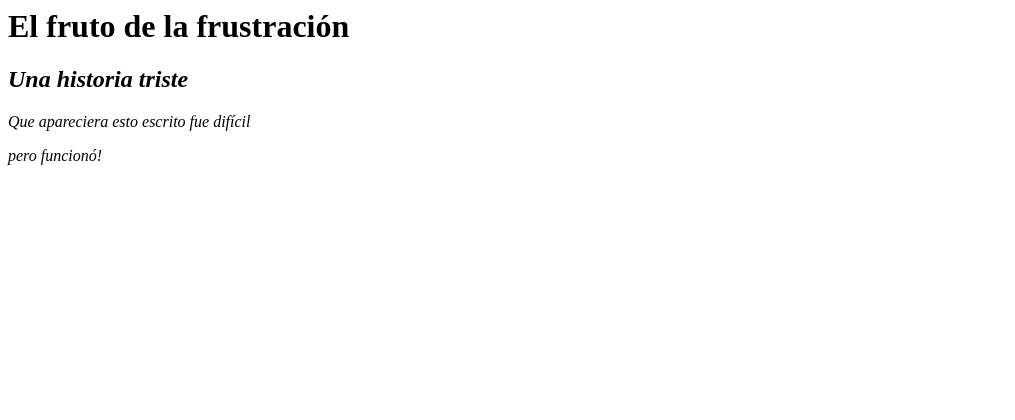
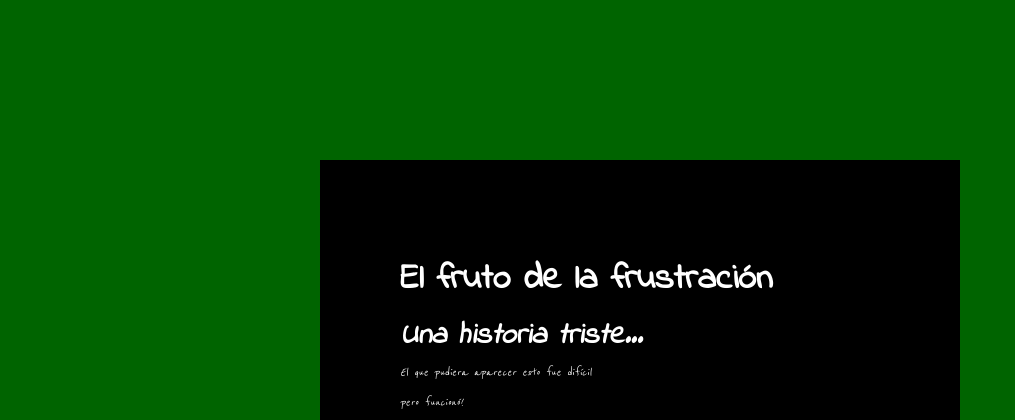
Before and after one commit to Missifu/myfirst, a Django app: page / in a window 1280 px wide. Shown: the top 420 px of the page, without its empty margins (0-1015 px from the left). Run offline with Django 3.2, Linux system fonts and the light colour scheme; some libraries are stand-ins or nearby versions.

Commit message:
agregando stilos

```diff
--- a/blog/templates/blog/post_list.html
+++ b/blog/templates/blog/post_list.html
@@ -1,11 +1,51 @@
+    {% load staticfiles %}
     <html>
         <head>
             <title>Cecilia's blog</title>
-        </head>
-        <body>
-        <h1>El fruto de la frustración</h1>
-<h2><strong><em>Una historia triste<em></strong></h2>
-            <p>Que apareciera esto escrito fue difícil</p>
-            <p>pero funcionó!</p>
+        		</head>
+	        <link rel="stylesheet" href="//maxcdn.bootstrapcdn.com/bootstrap/3.2.0/css/bootstrap.min.css">
+	    	<link rel="stylesheet" href="//maxcdn.bootstrapcdn.com/bootstrap/3.2.0/css/bootstrap-theme.min.css">
+	    	<link rel="stylesheet" href="{% static 'css/blog.css' %}">
+	    	<link href="https://fonts.googleapis.com/css?family=Indie+Flower|Reenie+Beanie" rel="stylesheet">
+	    	<style type="text/css">
+	    		h1{
+        			color: white;
+        			font-family: 'Indie Flower';
+
+    			}
+    			h2{font-family: 'Indie Flower';
+    			color: white;
+    		}
+    			#page{
+    				width: 50%;
+    				padding: 80px;
+
+    				position:absolute;
+    				left:25%;
+    				top:20%;
+
+    				background-color: black;
+    			}
+    			body{
+    				background-color: darkgreen;
+    			}
+    			img{
+    				width: 200px;
+    				height: 200px;
+    			}
+    			.parrafo{
+    				color:white;
+    				font-family:'Reenie Beanie';
+    				font-size:14px;
+    			}
+	    	</style>
+	        <body>
+		<div id="page">
+        <h1><strong>El fruto de la frustración</strong></h1>
+		<h2><strong><em>Una historia triste...<em></strong></h2>
+            <p class="parrafo">El que pudiera aparecer esto fue difícil</p>
+            <p class="parrafo">pero funcionó!</p>
+            <img src="https://orig13.deviantart.net/9acb/f/2012/338/9/1/_render__chibi_miku_san_render_8_by_i_am_kayoy-d5n1ezn.png"/>
+        </div>
         </body>
     </html>
--- /dev/null
+++ b/blog/templates/blog/static/css/blog.css
@@ -0,0 +1,3 @@
+h1{
+        color: #FCA205;
+    }
```
